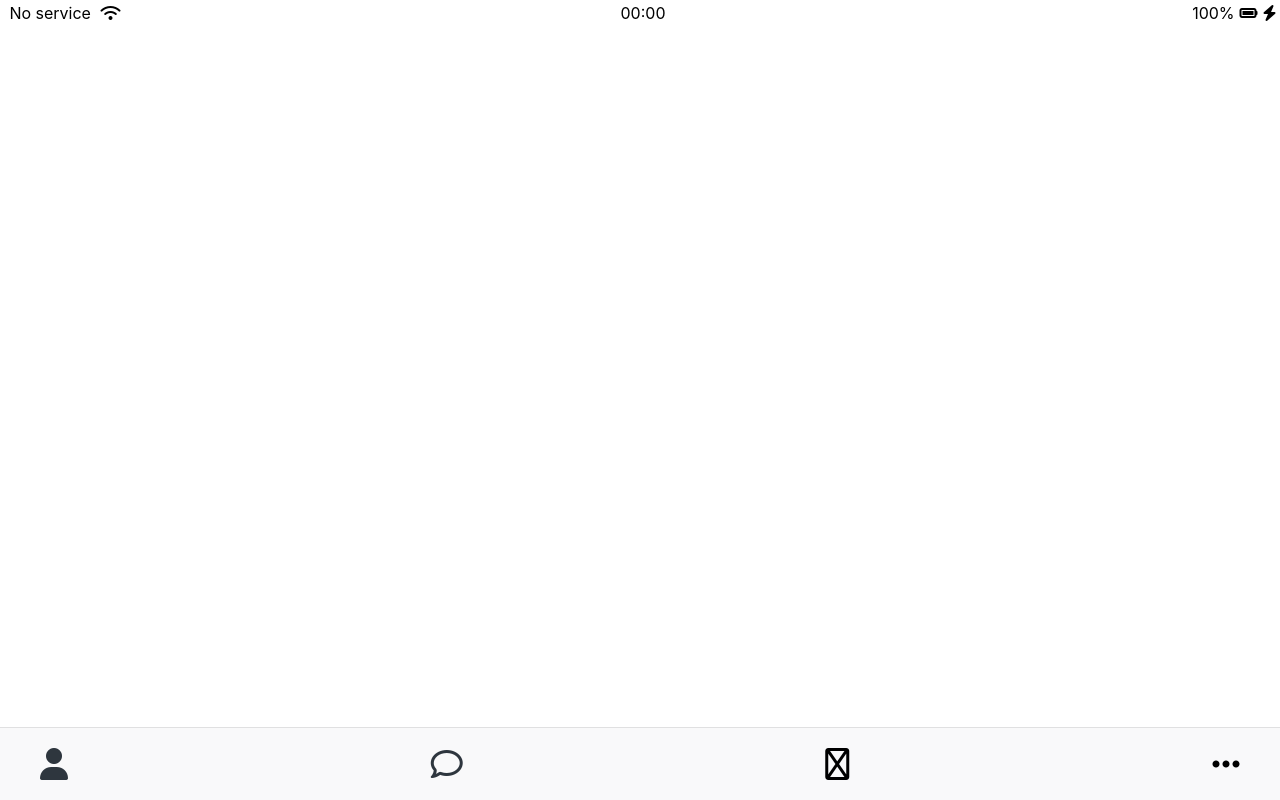
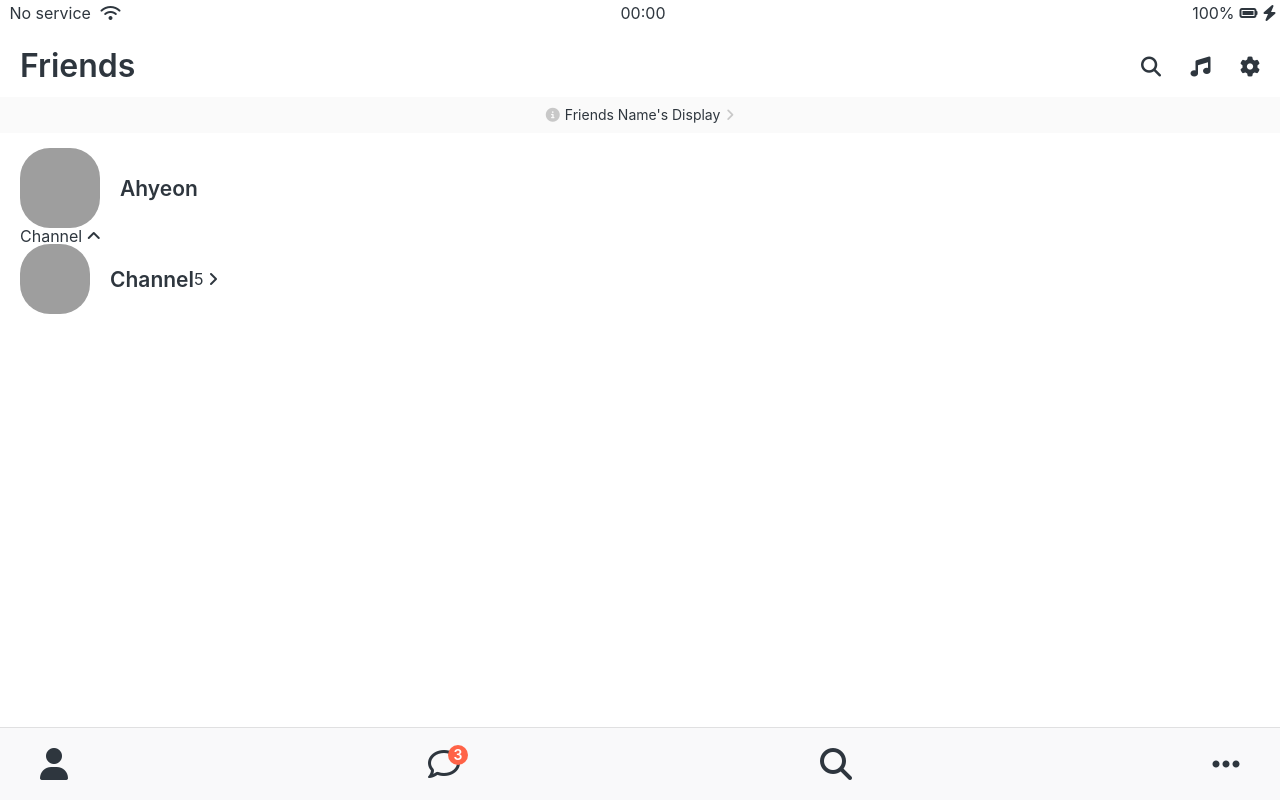
Before and after one commit to ahyeonmin/kokoa-clone-2022, a plain HTML site: page friends.html in a window 1280 px wide. Drawn offline with Linux system fonts and the light colour scheme; grey boxes are pictures that could not be loaded.

Commit message:
Add screen-header.css user-component.css friends.css

```diff
--- a/css/components/nav-bar.css
+++ b/css/components/nav-bar.css
@@ -14,5 +14,22 @@
 }
 
 .nav__link {
+    position: relative;
     color: #2e363e;
 }
+
+.nav__notification {
+    background-color: tomato;
+    width: 20px;
+    height: 20px;
+    border-radius: 10px;
+    display: flex;
+    justify-content: center;
+    align-items: center;
+    position: absolute;
+    left: 20px;
+    bottom: 15px;
+    color: white;
+    font-size: 14px;
+    font-weight: 600;
+}
--- /dev/null
+++ b/css/components/screen-header.css
@@ -0,0 +1,15 @@
+.screen-header {
+    display: flex;
+    justify-content: space-between;
+    align-items: center;
+    padding: 50px 20px 0 20px;
+}
+
+.screen-header__title {
+    font-size: 32px;
+    font-weight: 600;
+}
+
+.screen-header__icons span {
+    margin-left: 25px;
+}
--- /dev/null
+++ b/css/components/user-component.css
@@ -0,0 +1,28 @@
+.user-component,
+ .user-component__column:first-child {
+     display: flex;
+     align-items: center;
+ }
+
+ .user-component__avatar {
+     width: 70px;
+     height: 70px;
+     border-radius: 30px;
+     margin-right: 20px;
+ }
+
+ .user-component__avatar--xl {
+    width: 80px;
+    height: 80px;
+ }
+
+ .user-component__title {
+     font-size: 21px;
+     font-weight: 600;
+ }
+
+ .user-component__subtitle {
+     font-size: 15px;
+     margin-top: 6px;
+     color: rgba(0, 0, 0, 0.4);
+ }
--- /dev/null
+++ b/css/screens/friends.css
@@ -0,0 +1,17 @@
+.friends-screen {
+    margin-top: 15px;
+    padding: 0 var(--horizontal-space);
+}
+
+#friends-display-link {
+    text-align: center;
+    margin-top: 15px;
+    padding: 11px 0;
+    background-color: #fafafa;
+    font-size: 14px;
+}
+
+#friends-display-link i {
+    margin: 0 5px;
+    color: rgba(0, 0, 0, 0.2);
+}
--- a/css/styles.css
+++ b/css/styles.css
@@ -4,12 +4,15 @@
 /* Components */
 @import "components/status-bar.css";
 @import "components/nav-bar.css";
-
+@import "components/screen-header.css";
+@import "components/user-component.css";
 
 /* Screens */
 @import "screens/login.css";
+@import "screens/friends.css";
 
 
 body {
+    color: #2e363e;
     font-family: -apple-system, BlinkMacSystemFont, 'Segoe UI', Roboto, Oxygen, Ubuntu, Cantarell, 'Open Sans', 'Helvetica Neue', sans-serif;
 }
--- a/css/variables.css
+++ b/css/variables.css
@@ -1,3 +1,4 @@
 :root {
     --pink: #EDD3C8;
+    --horizontal-space: 20px;
 }
--- a/friends.html
+++ b/friends.html
@@ -23,6 +23,54 @@
        </div>
    </div>
 
+   <div class="screen-header">
+       <h1 class="screen-header__title">Friends</h1>
+       <div class="screen-header__icons">
+           <span><i class="fas fa-search fa-lg"></i></span>
+           <span><i class="fas fa-music fa-lg"></i></span>
+           <span><i class="fas fa-cog fa-lg"></i></span>
+       </div>
+   </div>
+
+   <div id="friends-display-link">
+       <a>
+        <i class="fas fa-info-circle"></i>Friends Name's Display<i class="fas fa-angle-right"></i>
+       </a>
+   </div>
+
+   <main class="friends-screen">
+       <div class="user-component">
+           <div class="user-component__column">
+               <img src="https://i.pinimg.com/750x/d1/00/b2/d100b20394d62074d974054bd4f22189.jpg"
+               class="user-component__avatar user-component__avatar--xl"/>
+               <div class="user-component__text">
+                   <h4 class="user-component__title">Ahyeon</h4>
+                   <!-- <h5 class="user-component__subtitle">this text whatever</h5 >-->
+               </div>
+            </div>
+            <div class="user-component__column"></div>
+       </div>
+       <div class="friends-screen__channel">
+           <div class="friends-screen__channel-header">
+               <span>Channel</span>
+               <i class="fas fa-angle-up"></i>
+           </div>
+           <div class="user-component">
+               <div class="user-component__column">
+                   <img src="https://i.pinimg.com/750x/d1/00/b2/d100b20394d62074d974054bd4f22189.jpg"
+                   class="user-component__avatar user-component__avatar--sm"/>
+                   <div class="user-component__text">
+                       <h4 class="user-component__title">Channel</h4>
+                   </div>
+               </div>
+           <div class="user-component__column">
+               <span>5</span>
+               <i class="fas fa-angle-right"></i>
+           </div>
+        </div>
+       </div>
+   </main>
+
    <nav class="nav">
        <ul class="nav__list">
            <li class="nav__btn">
@@ -32,12 +80,13 @@
            </li>
            <li class="nav__btn">
                <a href="#" class="nav__link">
+                   <span class="nav__notification"> 3 </span>
                    <i class="far fa-comment fa-2x"></i>
                </a>
            </li>
            <li class="nav__btn" class="nav__link">
                <a href="#">
-                   <i class="far fa-search fa-2x"></i>
+                   <i class="fas fa-search fa-2x"></i>
                </a>
            </li>
            <li class="nav__btn" class="nav__link">
```
